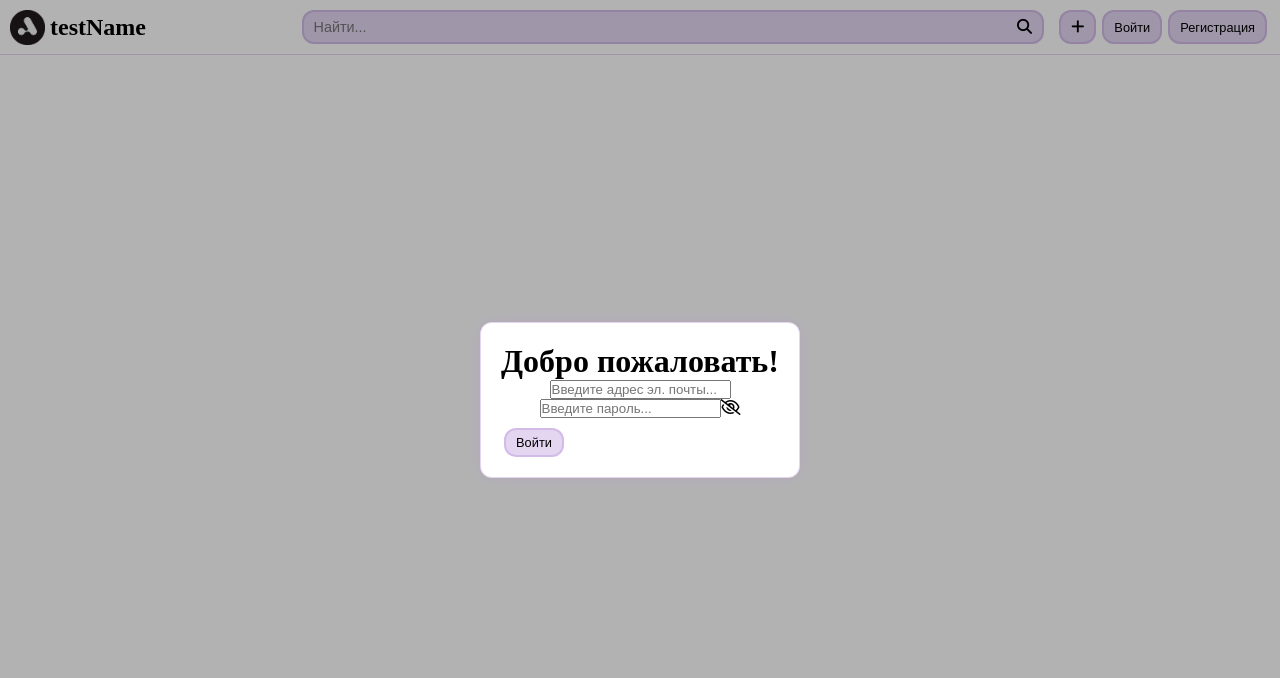
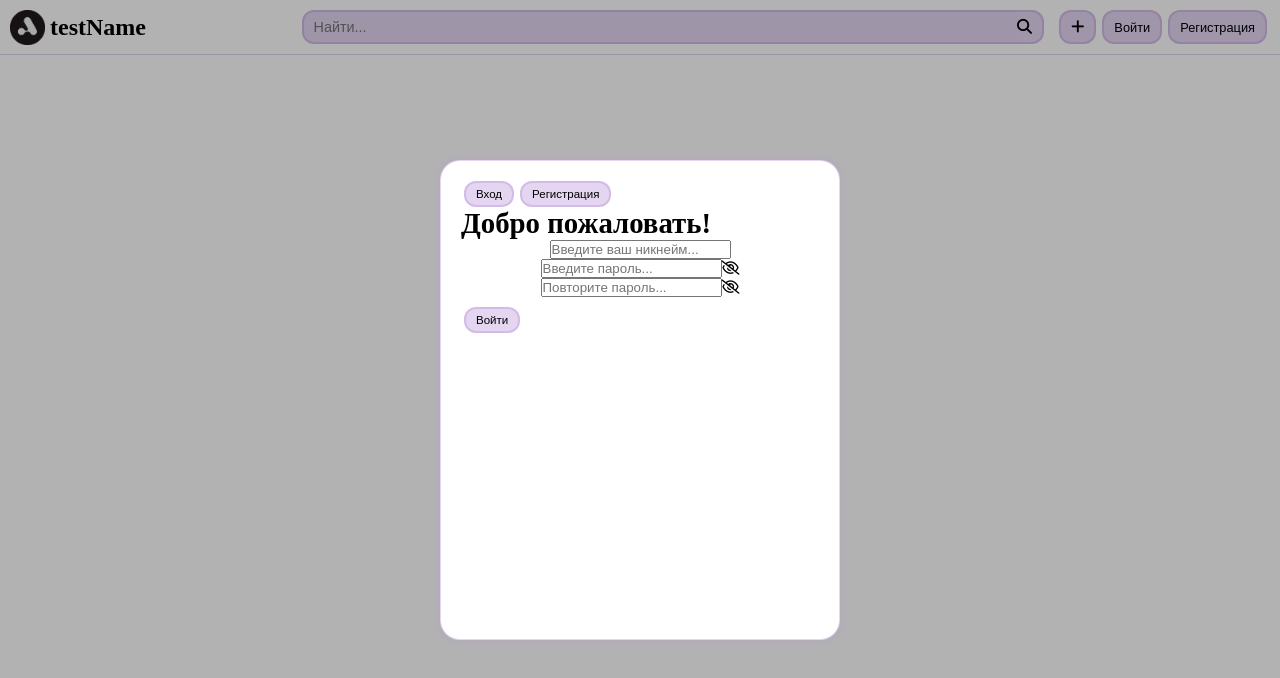
Before and after one commit to ilyak0shelev/mediahosting, a React (Create React App) app: page / in a window 1280 px wide. Both pictures are taken after a click on the button "Войти". Shown: the top 678 px of the page. Built offline with nearby package versions, Linux system fonts and the light colour scheme.

Commit message:
edit modal window

```diff
--- a/src/App.js
+++ b/src/App.js
@@ -3,15 +3,16 @@ import Header from './components/Header';
 import "./styles/App.css"
 import { PageProvider } from './components/contexts/PageContext';
 import LoginWindow from './components/LoginWindow';
-import RegWindow from './components/RegWindow';
+import { AuthWindowProvider } from './components/contexts/AuthWindowContext';
 
 function App() {
     return (
         <div className="App">
             <PageProvider>
-                <Header />
-                <LoginWindow/>
-                <RegWindow/>
+                <AuthWindowProvider>
+                    <Header />
+                    <LoginWindow />
+                </AuthWindowProvider>
             </PageProvider>
         </div>
     );
--- a/src/components/LoginWindow.jsx
+++ b/src/components/LoginWindow.jsx
@@ -24,16 +24,25 @@ const LoginWindow = () => {
         event.preventDefault()
     }
 
-    if (value.active === 'LoginWindow') {
     return (
         <Modal>
-                <div className="formCont">
+            <div className="windowCont">
+                <div className="btnGroup">
+                    <Button onClick={() => value.changeActive('LoginWindow')}>Вход</Button>
+                    <Button onClick={() => value.changeActive('RegWindow')}>Регистрация</Button>
+                </div>
+                {value.active === 'LoginWindow' &&
+                    <div className="loginCont">
                         <form onSubmit={login} action='' method='post'>
                             <h1 className="welcomeLabel">Добро пожаловать!</h1>
                             <div className="inputGroup">
-                            <input className="" type='email' placeholder="Введите адрес эл. почты..."></input>
+                                <input className="" type='text' placeholder="Введите ваш никнейм..."></input>
                                 <div className="pswdGroup">
                                     <input className="" type={type} placeholder="Введите пароль..."></input>
+                                    <span onClick={toggleInput} className={`${icon}`}></span>
+                                </div>
+                                <div className="pswdRepeatGroup">
+                                    <input className="" type={type} placeholder="Повторите пароль..."></input>
                                     <span onClick={toggleInput} className={`${icon}`}></span>
                                 </div>
                             </div>
@@ -44,10 +53,10 @@ const LoginWindow = () => {
                             </div>
                         </form>
                     </div>
+                }
+            </div>
         </Modal>
     )
 }
 
-}
-
 export default LoginWindow
--- a/src/components/ProfileBar.jsx
+++ b/src/components/ProfileBar.jsx
@@ -1,15 +1,27 @@
 import React, {useContext} from 'react'
 import Button from './UI/button/Button'
 import { PageContext } from './contexts/PageContext'
+import { AuthWindowContext } from './contexts/AuthWindowContext'
 
 export const ProfileBar = () => {
   const value = useContext(PageContext)
+  const visibility = useContext(AuthWindowContext)
+
+  const loginClicker = () => {
+    value.changeActive('LoginWindow')
+    visibility.changeAuthVisibility('')
+  }
+
+  const regClicker = () => {
+    value.changeActive('RegWindow')
+    visibility.changeAuthVisibility('')
+  }
 
   return (
     <div className='profileBar'>
       <Button id='newPostBtn' title='New post'></Button>
-      <Button onClick={() => value.changeActive('LoginWindow')}>Войти</Button>
-      <Button onClick={() => value.changeActive('RegWindow')}>Регистрация</Button>
+      <Button onClick={loginClicker}>Войти</Button>
+      <Button onClick={regClicker}>Регистрация</Button>
     </div>
   )
 }
--- a/src/components/RegWindow.jsx
+++ b/src/components/RegWindow.jsx
@@ -1,18 +1,18 @@
-import React, {useContext} from "react";
-import Modal from "./UI/modal/Modal";
-import { PageContext } from "./contexts/PageContext";
+// import React, {useContext} from "react";
+// import Modal from "./UI/modal/Modal";
+// import { PageContext } from "./contexts/PageContext";
 
-const RegWindow = () => {
-    const value = useContext(PageContext)
+// const RegWindow = () => {
+//     const value = useContext(PageContext)
 
-    if (value.active === 'RegWindow') {
-        return (
-            <Modal>
-                Registration
-            </Modal>
-        )
-    }
+//     if (value.active === 'RegWindow') {
+//         return (
+//             <Modal>
+//                 Registration
+//             </Modal>
+//         )
+//     }
 
-}
+// }
 
-export default RegWindow
+// export default RegWindow
--- a/src/components/UI/modal/Modal.css
+++ b/src/components/UI/modal/Modal.css
@@ -9,12 +9,44 @@
     align-items: center;
     justify-content: center;
     pointer-events: all;
+    transition: 0.3s;
+}
+
+.modal.inactive {
+    opacity: 0;
+    pointer-events: none;
 }
 
 .modal__content {
+    width: 400px;
+    height: 60%;
     padding: 20px;
     border:  1px solid rgba(176, 135, 214, 0.342);
     box-shadow: 0 0 15px -2px rgba(176, 135, 214, 0.342);
-    border-radius: 12px;
+    border-radius: 20px;
     background-color: white;
 }
+
+.modal__content.inactive {
+    opacity: 0;
+    pointer-events: none;
+}
+
+@media (min-width: 1100px) and (max-width: 1300px) {
+    .modal__content {
+        font-size: 0.9em;
+    }
+}
+
+@media (max-width: 1100px) {
+    .modal__content {
+        font-size: 0.8em;
+        width: 400px;
+    }
+}
+
+@media (max-width: 900px) {
+    .modal__content {
+        width: 350px;
+    }
+}
--- a/src/components/UI/modal/Modal.jsx
+++ b/src/components/UI/modal/Modal.jsx
@@ -1,14 +1,22 @@
 import React, { useContext } from 'react'
 import "./Modal.css"
 import { PageContext } from '../../contexts/PageContext'
+import { AuthWindowContext } from '../../contexts/AuthWindowContext'
 
 const Modal = ({ children }) => {
 
   const value = useContext(PageContext)
+  const visibility = useContext(AuthWindowContext)
+
+  const handlerClicker = () => {
+    value.changeActive('null')
+    visibility.changeAuthVisibility('inactive')
+  }
+
 
   return (
-    <div className='modal' onClick={() => value.changeActive('null')}>
-      <div className='modal__content' onClick={e => e.stopPropagation()}>
+    <div className={`modal ${visibility.authVisibility}`} onClick={handlerClicker}>
+      <div className={`modal__content ${visibility.authVisibility}`} onClick={e => e.stopPropagation()}>
         {children}
       </div>
     </div>
--- /dev/null
+++ b/src/components/contexts/AuthWindowContext.jsx
@@ -0,0 +1,19 @@
+import { createContext, useState } from "react";
+
+const AuthWindowContext = createContext()
+
+function AuthWindowProvider ({children}) {
+    const [authVisibility, setAuthVisiblity] = useState('inactive')
+
+    const changeAuthVisibility = (value) => {
+        setAuthVisiblity(value)
+    }
+
+    return (
+        <AuthWindowContext.Provider value={{authVisibility, changeAuthVisibility}}>
+            {children}
+        </AuthWindowContext.Provider>
+    )
+}
+
+export {AuthWindowProvider, AuthWindowContext}
```
Lines whose indentation alone changed are shown as unchanged.
